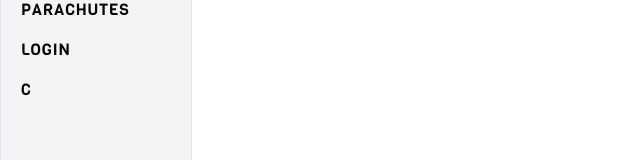
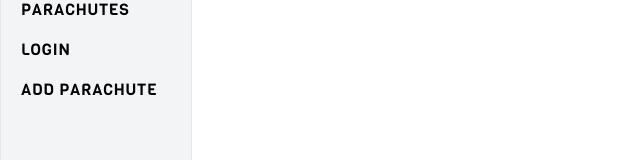
Before and after one commit to EmiLoKiJu/parachute-front-end, a React (Vite) app: page / in a window 1280 px wide. Shown: the part 149-309 px from the top of the page, without its empty margins (0-640 px from the left). Built offline with nearby package versions, Linux system fonts and the light colour scheme.

Commit message:
Added to the routing

```diff
--- a/src/components/aside/Aside.jsx
+++ b/src/components/aside/Aside.jsx
@@ -11,7 +11,7 @@ export default function Aside() {
     {label: 'Home', href: "/"},
     {label: 'Parachutes', href: "/parachutes"},
     {label: token === null ? 'Login' : 'User', href: "/login"},
-    {label: 'C', href: "/C"},
+    {label: 'Add Parachute', href: "/newParachute"},
   ]
 
   const links_ajax = links.map((link, i)=>{
--- a/src/routing/Router.jsx
+++ b/src/routing/Router.jsx
@@ -5,7 +5,7 @@ import MainSlider from '@/components/content/Main_slider';
 import DetailsCard from '@/pages/Details_page';
 
 import Login from '@/components/content/Login';
-import ComponentC from '@/components/content/ComponentC';
+import AddParachute from '@/components/Add_parachute';
 
 
 
@@ -32,8 +32,8 @@ export default function Router() {
           children: []
         },
         {
-          path: "/C",
-          element: < ComponentC/>,
+          path: "/newParachute",
+          element: < AddParachute />,
           children: []
         },
       ]},
```
